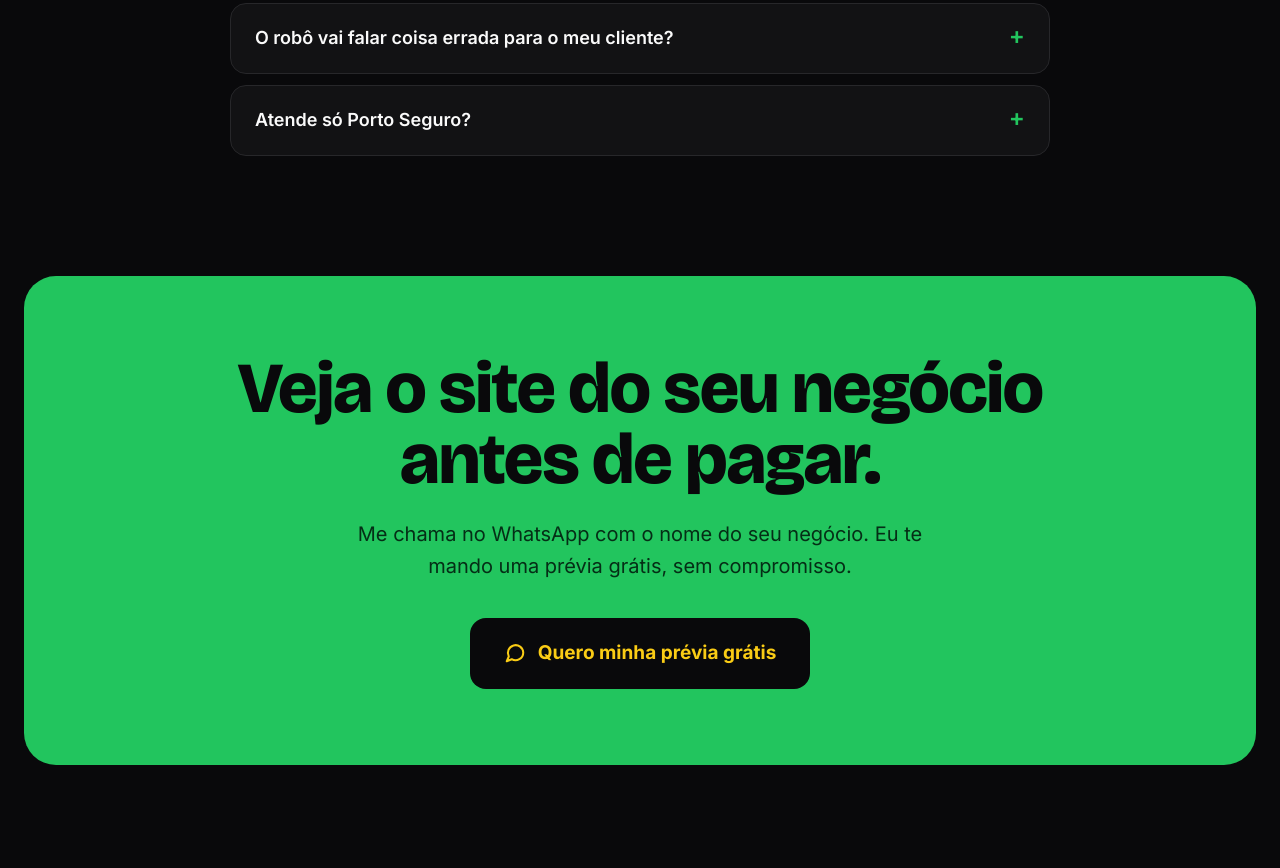
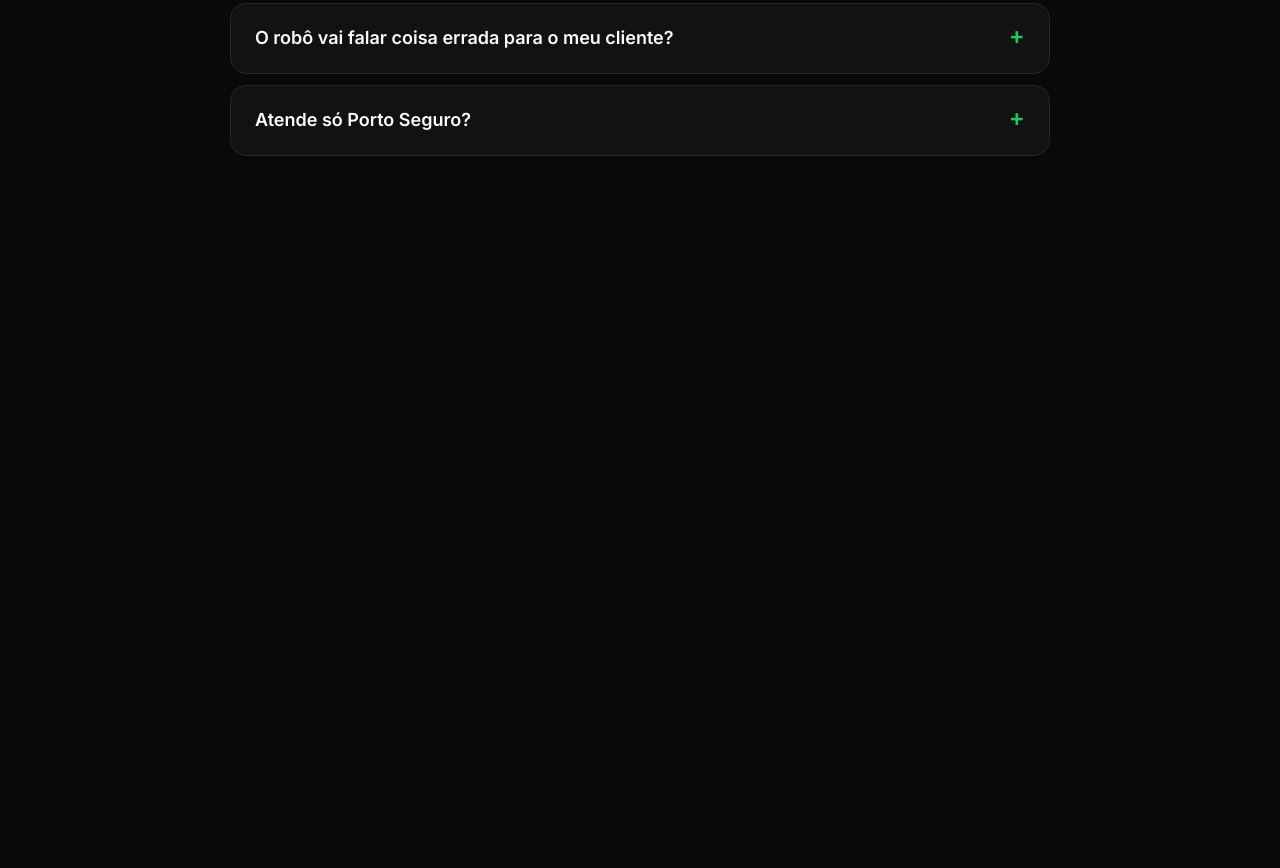
Before and after one commit to anandatorquato/anandatorquato-site, a plain HTML site: page index.html in a window 1280 px wide. Shown: the part 8132-9000 px from the top of the page. Drawn offline with nearby package versions, Linux system fonts and the light colour scheme.

Commit message:
Remove a seção "Veja o site do seu negócio antes de pagar"
Os botões que levavam até ela agora abrem o WhatsApp direto.

Co-Authored-By: Claude Opus 5.5 <noreply@anthropic.com>
Claude-Session: https://claude.ai/code/session_01U7u3MJAFN6q8rvVKsMsJUf

```diff
--- a/index.html
+++ b/index.html
@@ -74,8 +74,7 @@ details[open] .plus{transform:rotate(45deg)}
 .wa-float:hover .bolha{transform:scale(1.07)}
 .wa-float .rotulo{background:#FAFAFA;color:#09090B;font:600 14px Inter,system-ui,sans-serif;padding:9px 14px;border-radius:999px;box-shadow:0 10px 30px rgba(0,0,0,.35);white-space:nowrap}
 .wa-float .bolha::after{content:"";position:absolute;width:60px;height:60px;border-radius:50%;animation:pulse 2s infinite}
-#contato a.btn{justify-content:center;max-width:100%;box-sizing:border-box}
-@media (max-width:720px){.wa-float .rotulo{display:none}#contato a.btn{font-size:17px !important;padding:18px 22px !important;white-space:nowrap}}
+@media (max-width:720px){.wa-float .rotulo{display:none}}
 @media (prefers-reduced-motion: reduce){.wa-float .bolha::after{animation:none}}
 
 /* ===== rodapé cinematográfico ===== */
@@ -151,7 +150,7 @@ body.rp-visivel .wa-float{opacity:0;pointer-events:none;transform:translateY(20p
       <a href="#pacotes" style="color:#A1A1AA;text-decoration:none">Pacotes</a>
       <a href="#duvidas" style="color:#A1A1AA;text-decoration:none">Dúvidas</a>
     </nav>
-    <a href="#contato" class="btn btn-y" style="background:#FACC15;color:#09090B;text-decoration:none;font-weight:700;font-size:15px;padding:12px 20px;border-radius:999px;min-height:44px;box-sizing:border-box;display:inline-flex;align-items:center">Pedir prévia grátis</a>
+    <a href="#contato" data-wa="Oi, Ananda! Quero a prévia grátis do site do meu negócio." class="btn btn-y" style="background:#FACC15;color:#09090B;text-decoration:none;font-weight:700;font-size:15px;padding:12px 20px;border-radius:999px;min-height:44px;box-sizing:border-box;display:inline-flex;align-items:center">Pedir prévia grátis</a>
   </div>
 </header>
 
@@ -170,7 +169,7 @@ body.rp-visivel .wa-float{opacity:0;pointer-events:none;transform:translateY(20p
         Eu crio o site profissional do seu negócio e um robô que atende seus clientes no WhatsApp na hora: tira dúvidas, passa preço e te chama quando a venda está pronta para fechar.
       </p>
       <div class="up" style="margin-top:36px;display:flex;gap:14px;flex-wrap:wrap;animation-delay:.4s">
-        <a href="#contato" class="btn btn-y" style="background:#FACC15;color:#09090B;text-decoration:none;font-weight:700;font-size:17px;padding:18px 28px;border-radius:14px;display:inline-flex;align-items:center;gap:10px">
+        <a href="#contato" data-wa="Oi, Ananda! Quero a prévia grátis do site do meu negócio." class="btn btn-y" style="background:#FACC15;color:#09090B;text-decoration:none;font-weight:700;font-size:17px;padding:18px 28px;border-radius:14px;display:inline-flex;align-items:center;gap:10px">
           Quero a prévia grátis do meu site
           <svg aria-hidden="true" width="18" height="18" viewBox="0 0 24 24" fill="none" stroke="currentColor" stroke-width="2.4" stroke-linecap="round" stroke-linejoin="round"><path d="M5 12h14"></path><path d="M13 6l6 6-6 6"></path></svg>
         </a>
@@ -783,18 +782,6 @@ Check-in a partir das 14h.</div>
   </div>
 </section>
 
-<!-- CTA FINAL -->
-<section id="contato" style="padding:0 24px 100px">
-  <div class="zoom" style="max-width:1200px;margin:0 auto;background:#22C55E;color:#09090B;border-radius:32px;padding:clamp(36px,6vw,88px);text-align:center;position:relative;overflow:hidden">
-    <h2 class="h" style="margin:0 auto;font-size:clamp(38px,5.6vw,76px);line-height:1;font-weight:800;max-width:900px">Veja o site do seu negócio antes de pagar.</h2>
-    <p style="margin:22px auto 0;font-size:20px;max-width:620px;color:#052E16">Me chama no WhatsApp com o nome do seu negócio. Eu te mando uma prévia grátis, sem compromisso.</p>
-    <a href="#contato" data-wa="Oi, Ananda! Quero a prévia grátis do site do meu negócio." class="btn" style="margin-top:36px;display:inline-flex;align-items:center;gap:12px;background:#09090B;color:#FACC15;text-decoration:none;font-weight:700;font-size:19px;padding:20px 34px;border-radius:16px">
-      <svg aria-hidden="true" width="22" height="22" viewBox="0 0 24 24" fill="none" stroke="currentColor" stroke-width="2.2" stroke-linecap="round" stroke-linejoin="round"><path d="M21 11.5a8.4 8.4 0 01-12.6 7.3L3 21l2.2-5.2A8.4 8.4 0 1121 11.5z"></path></svg>
-      Quero minha prévia grátis
-    </a>
-  </div>
-</section>
-
 <div class="rp-cortina" id="rodape">
   <footer class="rp">
     <div class="rp-aurora" aria-hidden="true"></div>
```
